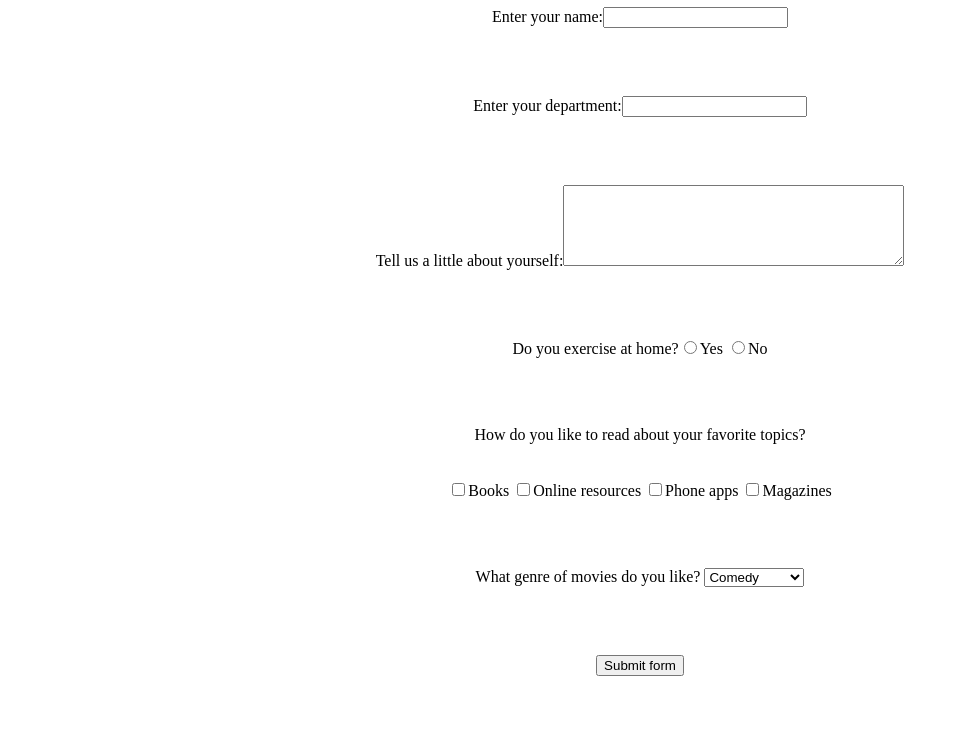
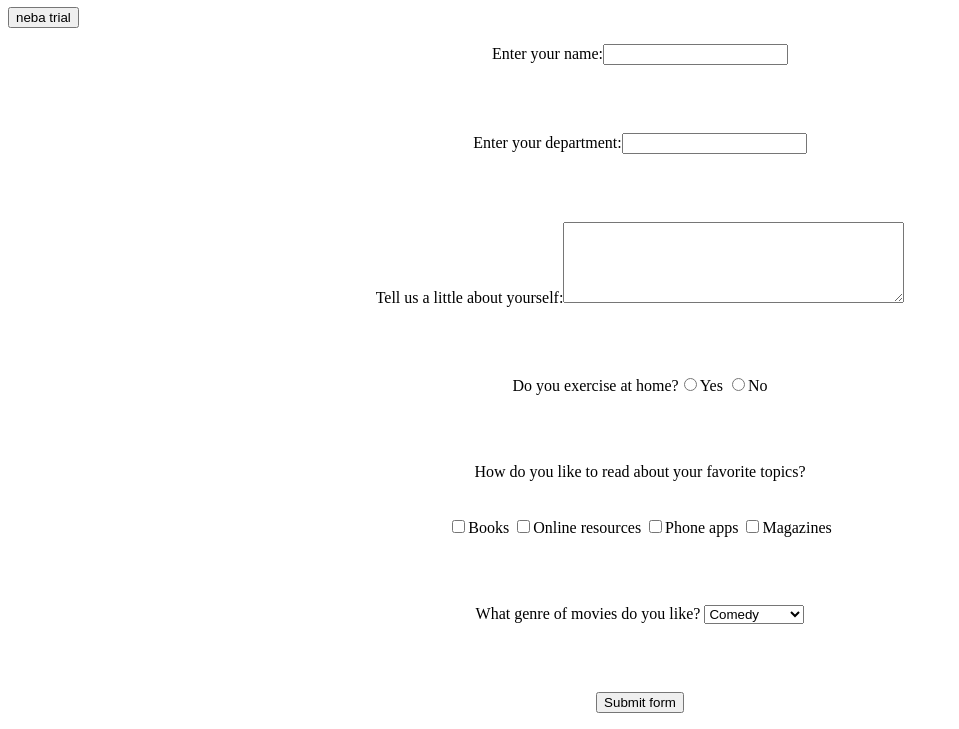
Before and after one commit to nebadiana/Assignment.app, a plain HTML site: page index.html in a window 1280 px wide. Shown: the part 73-802 px from the top of the page, without its empty margins (0-959 px from the left). Drawn offline with Linux system fonts and the light colour scheme.

Commit message:
created a neba trial button

```diff
--- a/index.html
+++ b/index.html
@@ -13,6 +13,7 @@
         </center>
         <!--This is the data for the heading container-->
     </div>
+    <button>neba trial</button>
 
     <div>
         <center>
```
